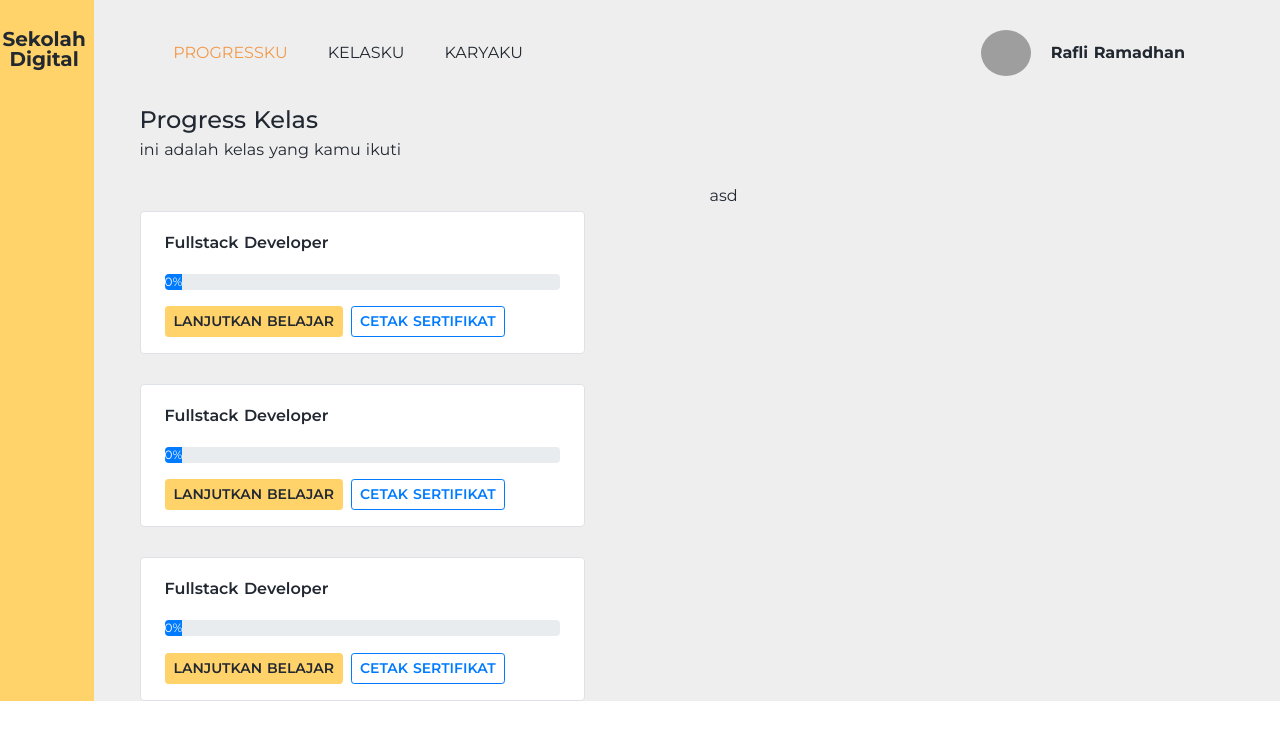
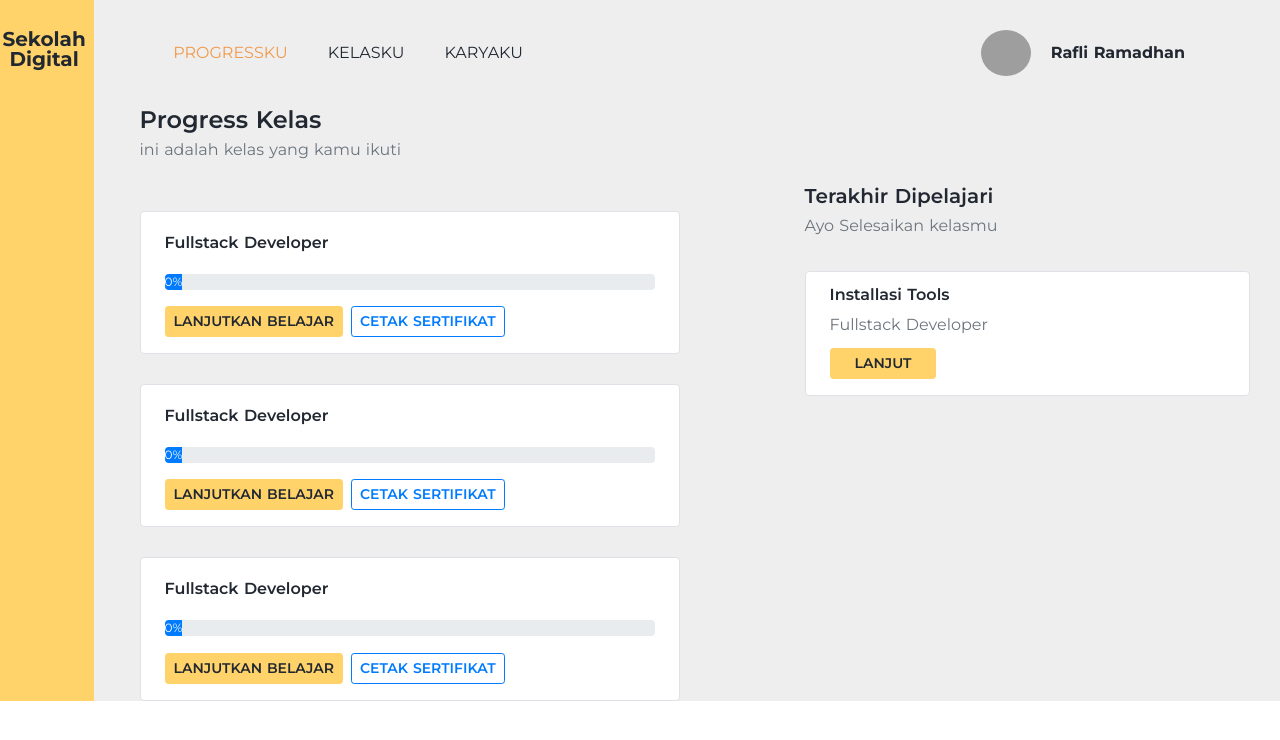
Before and after one commit to SekolahDigital/course, a Nuxt app: page /dashboard in a window 1280 px wide. Shown: the top 740 px of the page. Built offline with nearby package versions, Linux system fonts and the light colour scheme; grey boxes are pictures that could not be loaded.

Commit message:
app - finish template

```diff
--- a/pages/dashboard.vue
+++ b/pages/dashboard.vue
@@ -27,8 +27,6 @@
                       <img src="https://scontent-xsp1-2.cdninstagram.com/v/t51.2885-15/e35/67632001_475641503272345_8035766879171348296_n.jpg?_nc_ht=scontent-xsp1-2.cdninstagram.com&_nc_cat=101&_nc_ohc=pT7e4dXl_bwAX-4PSrh&tp=1&oh=dac6f5829afcb9a26e12fdd177c42907&oe=5FFF5AE3" alt="" class="rounded-circle img-fluid" width="50">
                       <p
                         class="nav-link font-weight-bold my-0"
-                        active-class="active"
-                        to="/login"
                       >Rafli Ramadhan</p>
                     </div>
                   </li>
@@ -37,10 +35,10 @@
             </nav>
             <section>
               <div class="container">
-                <h4 class="mb-0">Progress Kelas</h4>
-                <p>ini adalah kelas yang kamu ikuti</p>
+                <h4 class="mb-0 font-weight-600">Progress Kelas</h4>
+                <p class="text-muted">ini adalah kelas yang kamu ikuti</p>
                 <div class="row">
-                  <div class="col-5">
+                  <div class="col-6">
                     <div class="item-kelas py-2 pb-3 border bg-white rounded px-4" v-for="kelas in 3" :key="kelas.index">
                       <p class="mb-2 py-2 font-weight-600">Fullstack Developer</p>
                       <div class="progress mb-3">
@@ -62,9 +60,19 @@
                       </span>
                     </div>
                   </div>
-                  <div class="col-1"></div>
-                  <div class="col-5">
-                    asd
+                 <div class="offset-lg-1 col-lg-5">
+                    <div>
+                      <h5 class="font-weight-600 mb-0">Terakhir Dipelajari</h5>
+                      <p class="text-muted">Ayo Selesaikan kelasmu</p>
+                    </div>
+                     <div class="item-kelas history py-2 pb-3 border rounded px-4 bg-white">
+                        <p class="font-weight-600 mb-0">Installasi Tools</p>
+                        <p class="text-muted mb-2">Fullstack Developer</p>
+                        <router-link
+                          to="a"
+                          class="btn mr-2 btn-sm btn-dark px-4 font-weight-600"
+                        >LANJUT</router-link>
+                      </div>
                   </div>
                 </div>
               </div>
```
